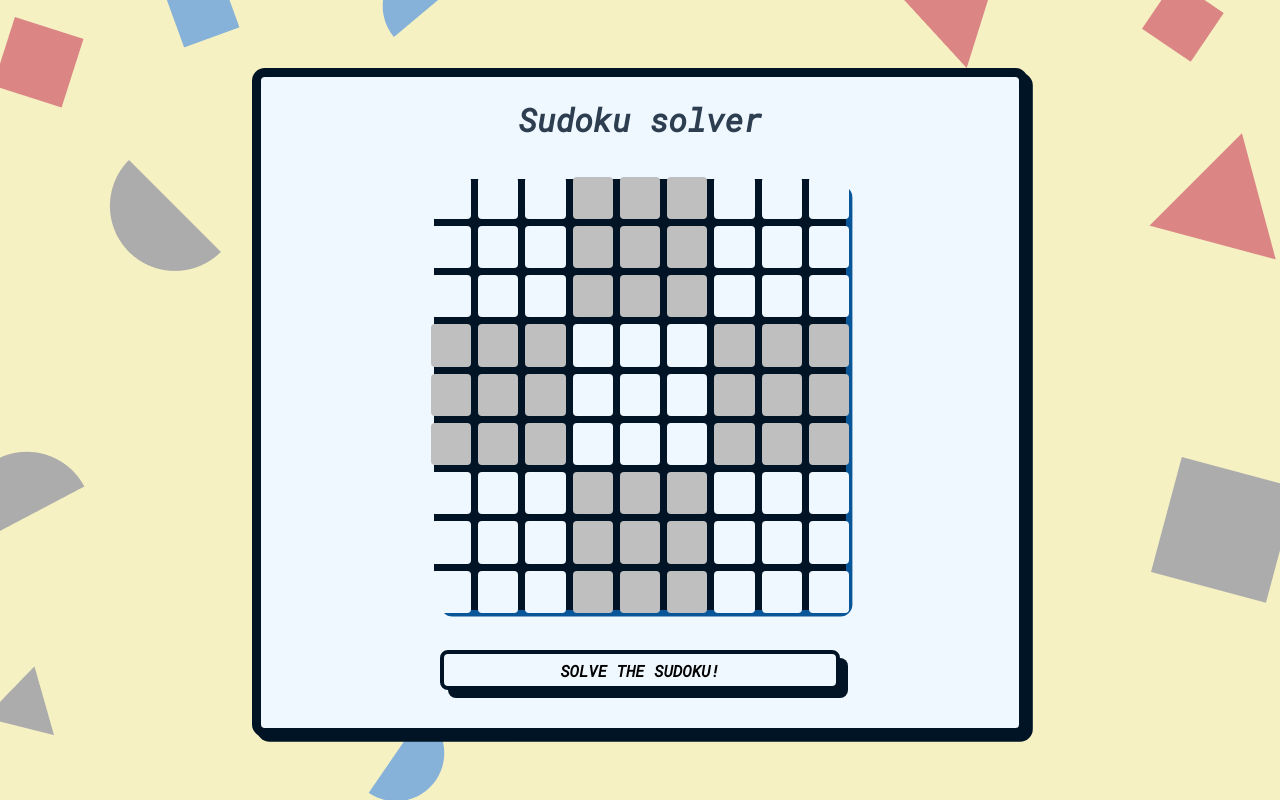
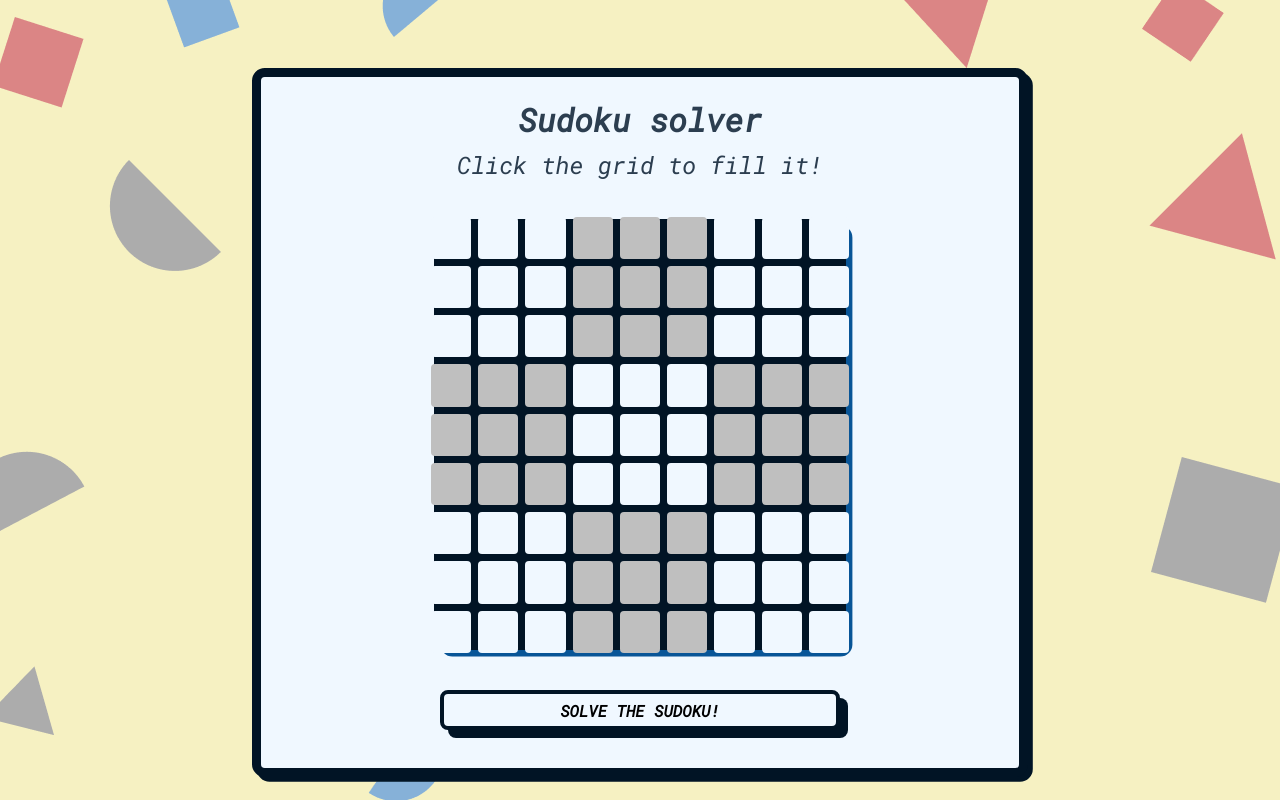
Before and after one commit to lsacienne/sudoku_solver, a Vue app in the folder sudoku-v-online/: page / in a window 1280 px wide. Built offline with nearby package versions, Linux system fonts and the light colour scheme.

Commit message:
:children_crossing: Guide more user

```diff
--- a/sudoku-v-online/src/App.vue
+++ b/sudoku-v-online/src/App.vue
@@ -1,5 +1,6 @@
 <template>
     <h1>Sudoku solver</h1>
+    <h2>Click the grid to fill it!</h2>
     <!-- <FirstAI></FirstAI> -->
     <EfficientAI></EfficientAI>
 </template>
@@ -66,5 +67,12 @@ body {
 h1 {
     font-family: Roboto-Mono-Italic, arial, sans-serif;
     font-weight: bold;
+    margin-bottom: .5rem;
+}
+
+h2 {
+    font-family: Roboto-Mono-Italic, arial, sans-serif;
+    font-weight: lighter;
+    margin-top: 0;
 }
 </style>
```
